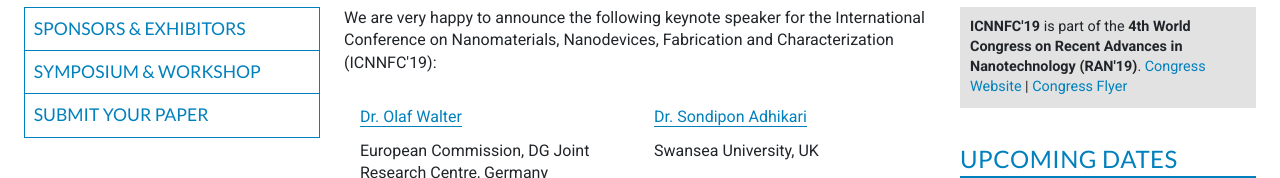
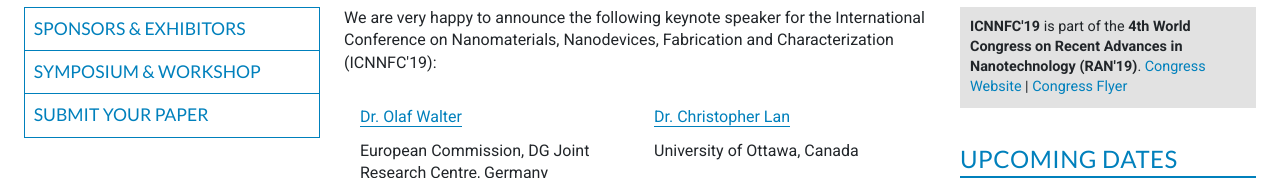
Before and after one commit to intaset/icnnfc, a Jekyll site: the page built from keynote.html, in a window 1280 px wide and 900 px high, scrolled down 344 px, cut to the strip 0-331 px from the top of the window. Shown: the part 153-331 px from the top of the strip. Built offline with Jekyll 4.4.1, drawn with Linux system fonts in a browser that asks for light colours; nearby versions of some CDN libraries; Markdown is read by kramdown in place of the engine named in the settings; comment, search, counter and statistics services are not loaded.

Commit message:
removed keynote

```diff
--- a/index.html
+++ b/index.html
@@ -58,11 +58,6 @@ keyword: nanotechnology conference, conference on nanotechnology 2019, nanofluid
         <p class="body"><b>Dr. Olaf Walter,</b><br>European Commission, DG Joint Research Centre, Germany<br><a href="../keynote#Dr. Olaf Walter" class="body-link">Biography & Abstract</a></p>
       </div>
 
-      <div class="unit unit-s-1-2 unit-m-1-2 unit-l-1-2 keynoteIndex">
-        <img src="../img/Adhikari.jpg" class="flex-img" alt="Sondipon Adhikari, Swansea University, UK - ICNNFC'19 Keynote Speaker">
-        <p class="body"><b>Dr. Sondipon Adhikari,</b><br>Swansea University, UK<br><a href="http://www.swansea.ac.uk/staff/engineering/s.adhikari/" class="body-link">View Profile</a></p>
-      </div>
-      <br><br>
 
       <div class="unit unit-s-1-2 unit-m-1-2 unit-l-1-2 keynoteIndex">
         <img src="../img/Lan.jpg" class="flex-img" alt="Christopher Lan, University of Ottawa, Canada - ICNNFC'19 Keynote Speaker">
--- a/keynote.html
+++ b/keynote.html
@@ -19,12 +19,6 @@ keyword: nanoparticles, nanotubes, graphene, nanotechnology and coating, computa
       </div>
     </div>
 
-    <div class="unit unit-s-1-1 unit-s-1-2 unit-m-1-2 unit-l-1-2">
-      <div class="unit-spacer">
-      <a href="#Dr. Sondipon Adhikari">Dr. Sondipon Adhikari</a><br>
-           <p class="body">Swansea University, UK</p>
-      </div>
-    </div>
 
     <div class="unit unit-s-1-1 unit-s-1-2 unit-m-1-2 unit-l-1-2">
       <div class="unit-spacer">
```
Also changed, not shown: 2 other files.
